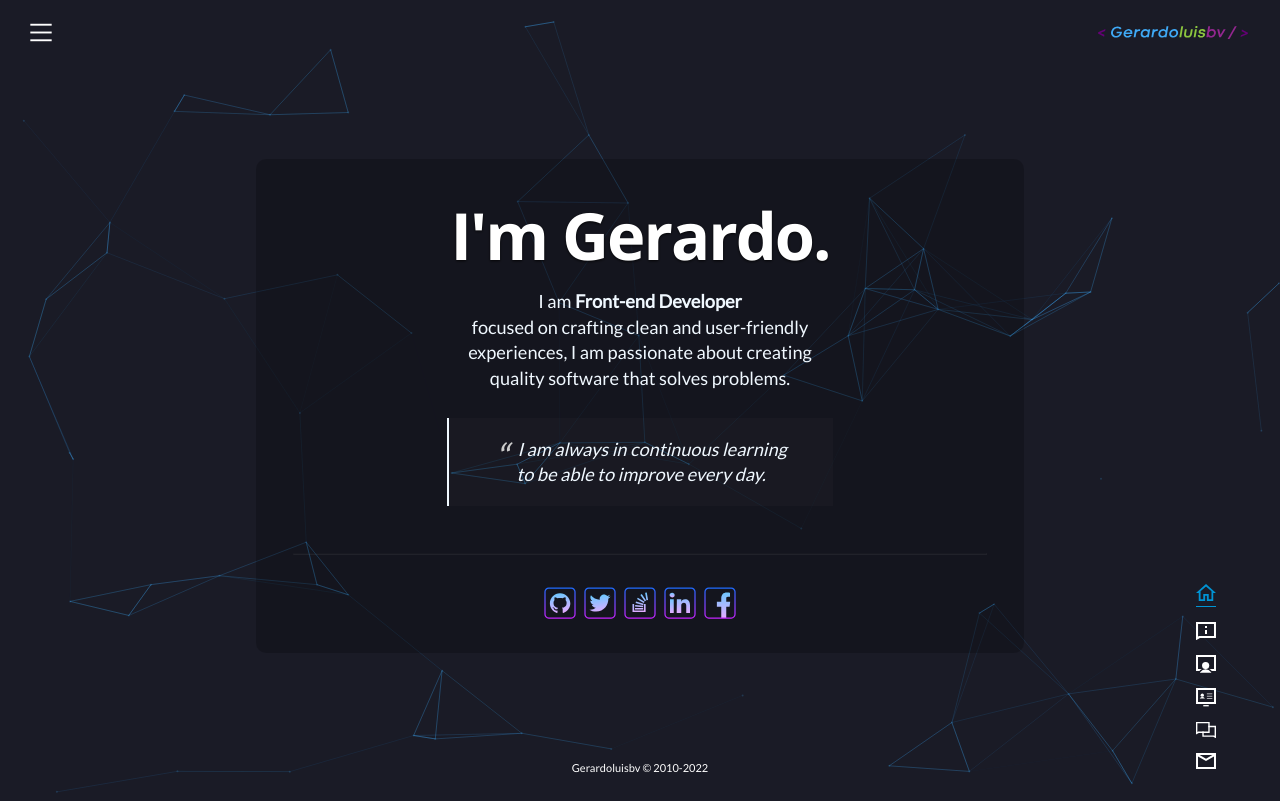
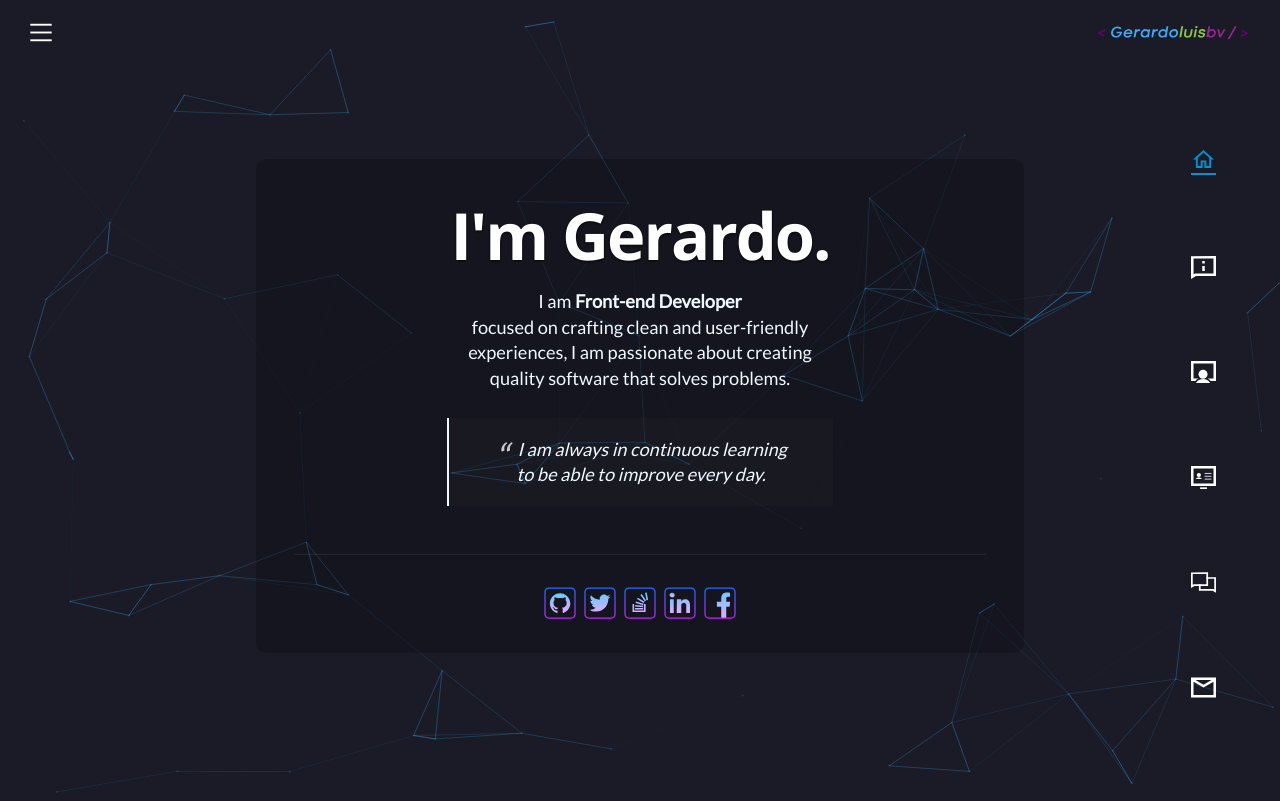
Before and after one commit to gerardoluisbv/portafolio-glbv, a React (Create React App) app: page / in a window 1280 px wide. Built offline with nearby package versions, Linux system fonts and the light colour scheme; a web font is replaced by a local one.

Commit message:
fix footer

```diff
--- a/src/components/Footer.js
+++ /dev/null
@@ -1,38 +0,0 @@
-/*import "../../footer.css";*/
-import styled from "styled-components";
-
-const FooterWrapper = styled.footer`
-  display: flex;
-  flex-direction: column;
-  justify-content: center;
-  align-items: center;
-  min-height: 100%;
-  padding-bottom: 0px;
-  margin-bottom: 0px;
-`;
-
-
-
-const CopyrightFooter = styled.div`
-  font-family: Lato;
-  font-size: 11px;
-  font-weight: 400;
-  color: rgb(255, 255, 255);
-  margin: 0px 0px 0px;
-  align-self: center;
-  padding: 2px 5% 24px;
-  text-align: left;
-`;
-
-
-
-export const Footer = () => {
-  return (
-    <FooterWrapper>
-
-      <CopyrightFooter>Gerardoluisbv © 2010-2022</CopyrightFooter>
-    </FooterWrapper>
-  );
-};
-
-export default Footer;
--- a/src/components/ui/BottomNavigation.js
+++ b/src/components/ui/BottomNavigation.js
@@ -22,9 +22,12 @@
 
   }
 
-    width:20px;
+
+    width:25px;
+    height:25px;
     display:flex;
     justify-content:center;
+
 
 
   &.active {
@@ -35,18 +38,15 @@
     svg {
         fill:#0093d3;
         padding-bottom:5px;
-        border-bottom: 1px solid #0093d3;
+        border-bottom: 2px solid #0093d3;
 
       }
   }
 
+  @media (min-width: 990px) {
+    margin-bottom:10vh;
 
-  @media (min-width: 990px) {
-
-    padding-bottom:15px;
 }
-
-
 
 
 
@@ -58,10 +58,9 @@
     flex-direction: row;
     justify-content: center;
     width: 100%;
-    bottom: 2%;
+    bottom: 20px;
+
     z-index:2;
-
-
 
 `;
 
@@ -72,14 +71,6 @@
     justify-content: flex-end;
     width: 90%;
 
-    @media (orientation: landscape) {
-
-        width: 100%;
-
-        flex-direction: column;
-
-
-    }
 
 
 `;
@@ -98,18 +89,6 @@
         flex-direction: column;
         justify-content: flex-end;
         align-items:end;
-
-    }
-
-
-    @media (orientation: landscape) {
-
-        width: 95%;
-        flex-direction: column;
-        align-items:end;
-        position: relative;
-        bottom:0;
-
 
     }
 
--- a/src/routers/AppRoutes.js
+++ b/src/routers/AppRoutes.js
@@ -4,7 +4,7 @@
 
 import { Routes, Route, BrowserRouter } from "react-router-dom"
 import About from '../components/About';
-import Footer from '../components/Footer';
+
 import Home from '../components/Home';
 import Navbar from '../components/ui/Navbar';
 import Works from '../components/Works';
@@ -34,7 +34,7 @@
 
             </BrowserRouter>
 
-            <Footer/>
+
         </>
     )
 }
```
